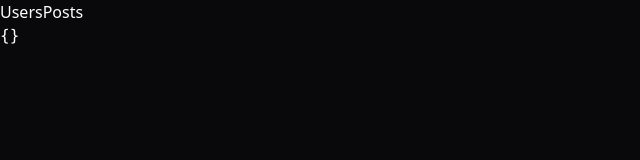
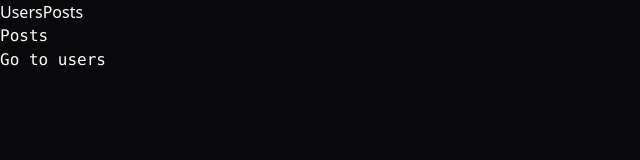
Before and after one commit to arthurrios/react-query-fundamentals, a React (Vite) app: page /posts in a window 1280 px wide. Shown: the top 160 px of the page, without its empty margins (0-640 px from the left). Built offline with nearby package versions, Linux system fonts and the light colour scheme.

Commit message:
feat: prefetch

```diff
--- a/src/Posts.tsx
+++ b/src/Posts.tsx
@@ -1,17 +1,30 @@
-import { useQuery } from '@tanstack/react-query'
+import { useQueryClient } from '@tanstack/react-query'
 import type { IUser } from './types'
 import { sleep } from './sleep'
+import { Link } from 'react-router-dom'
 
 export function Posts() {
-  // const { data } = useQuery({
-  //   enabled: false,
-  //   queryKey: ['users'],
-  //   staleTime: 5000,
-  //   queryFn: async (): Promise<IUser[]> => {
-  //     await sleep()
-  //     const response = await fetch('http://localhost:3000/users')
-  //     return response.json()
-  //   },
-  // })
-  return <pre>{JSON.stringify({}, null, 2)}</pre>
+  const queryClient = useQueryClient()
+
+  function handleMouseEnter() {
+    queryClient.prefetchQuery({
+      queryKey: ['users'],
+      queryFn: async (): Promise<IUser[]> => {
+        // throw new Error('Error')
+        await sleep()
+        const response = await fetch('http://localhost:3000/users')
+        return response.json()
+      },
+    })
+  }
+
+  return (
+    <pre>
+      Posts
+      <br />
+      <Link to="/" onMouseEnter={handleMouseEnter}>
+        Go to users
+      </Link>
+    </pre>
+  )
 }
```
